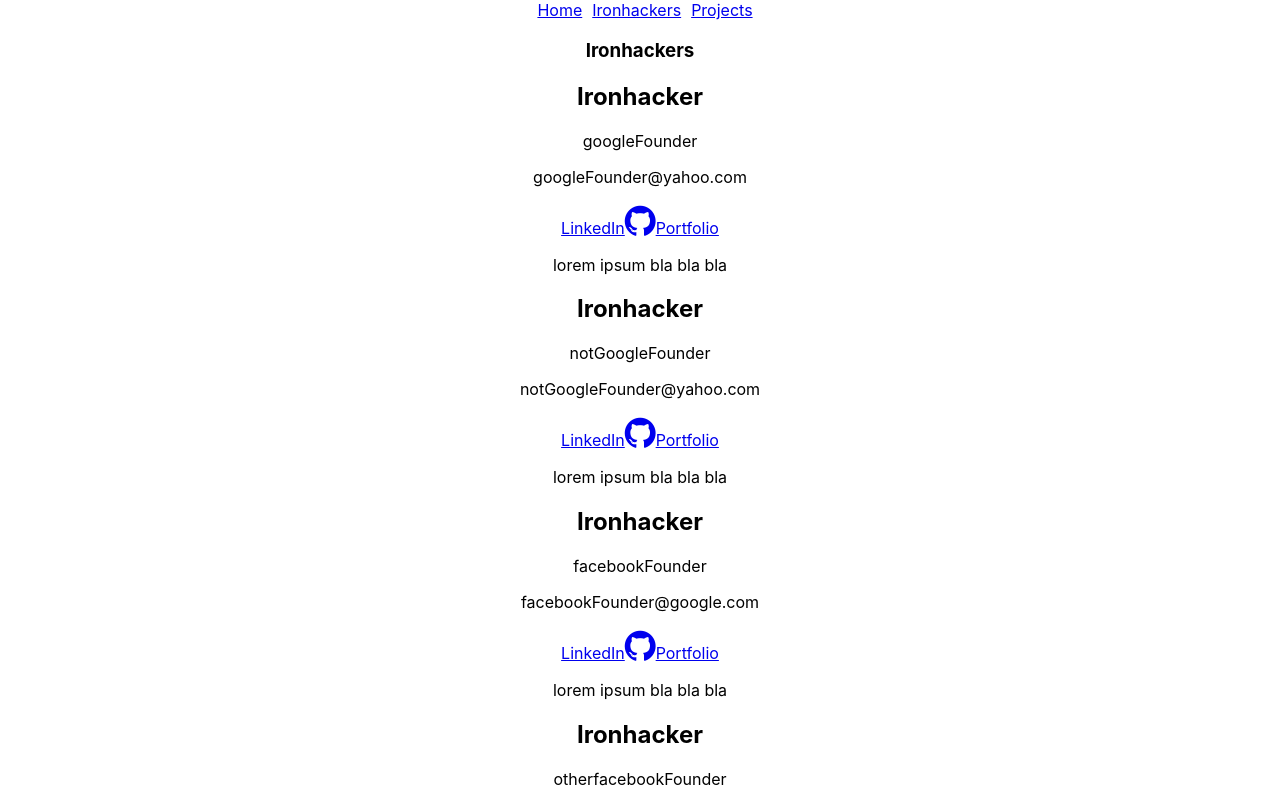
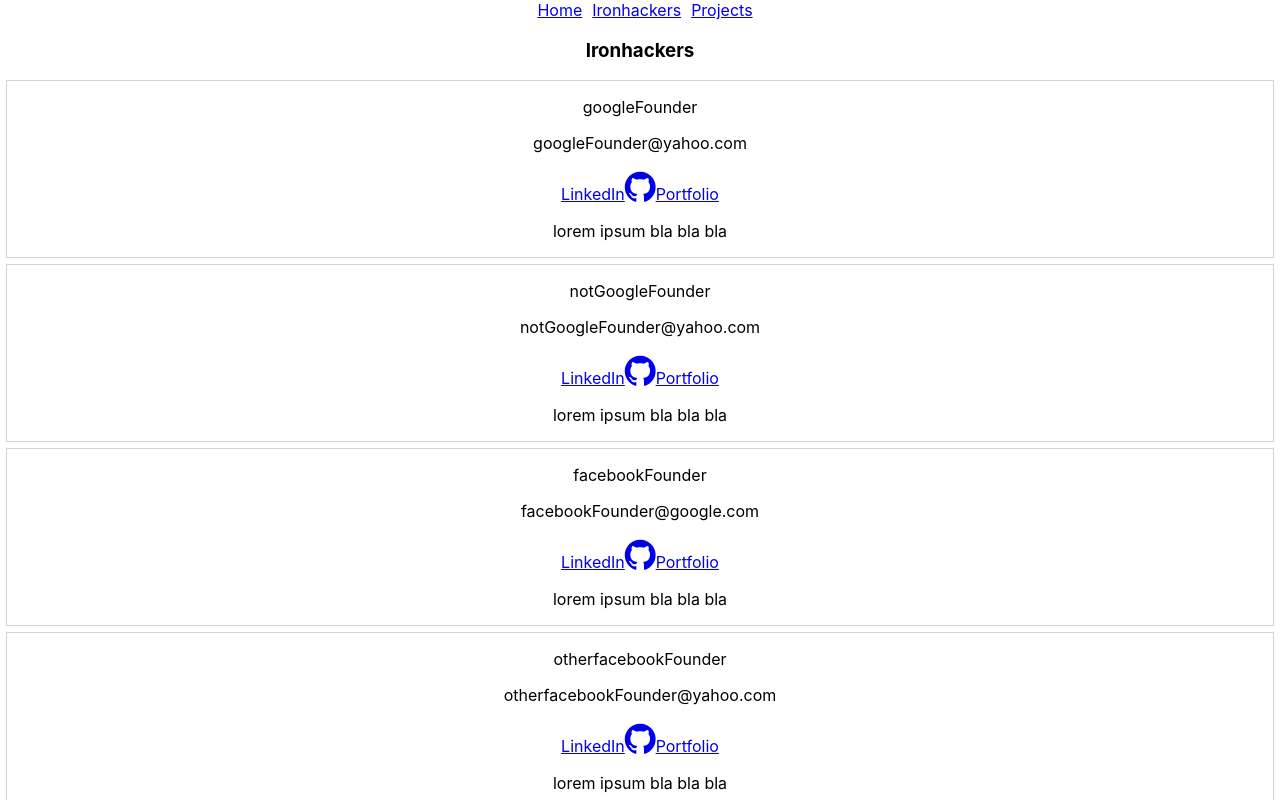
Before and after one commit to PelayoPAR/HubClub, a React (Create React App) app: page /ironhackers in a window 1280 px wide. Shown: the top 800 px of the page. Built offline with nearby package versions, Linux system fonts and the light colour scheme.

Commit message:
display single ironhacker page

```diff
--- a/package.json
+++ b/package.json
@@ -14,6 +14,7 @@
     "react-dom": "^18.2.0",
     "react-router-dom": "^6.8.0",
     "react-scripts": "5.0.1",
+    "slugify": "^1.6.5",
     "typescript": "^4.9.4",
     "web-vitals": "^2.1.4"
   },
--- a/src/App.css
+++ b/src/App.css
@@ -1,5 +1,6 @@
 .App {
   text-align: center;
+
 }
 
 .App-logo {
--- a/src/App.tsx
+++ b/src/App.tsx
@@ -3,6 +3,8 @@
 import HomePage from './Pages/Home/Home';
 import {Route, Routes} from 'react-router-dom'
 import Ironhackers from './Pages/Ironhackers/Ironhackers';
+import Projects from './Pages/Projects/Projects';
+import SingleIronhacker from './Pages/SingleIronhacker/SingleIronhacker';
 
 
 function App() {
@@ -13,6 +15,8 @@
       <Routes>
         <Route path="/" element={<HomePage/>}></Route>
         <Route path="/ironhackers" element={<Ironhackers/>}></Route>
+        <Route path="/projects" element={<Projects/>}></Route>
+        <Route path="/ironhackers/:name" element={<SingleIronhacker/>}></Route>
       </Routes>
     </div>
   );
--- a/src/Components/DisplayIronhacker/DisplayIronhacker.tsx
+++ b/src/Components/DisplayIronhacker/DisplayIronhacker.tsx
@@ -1,12 +1,17 @@
+import { useNavigate } from "react-router-dom"
 import { Ironhacker } from "../../Types/Types"
 
 function DisplayIronhacker({ singleIronhacker }: Ironhacker) {
 
-    const { name, email, linkedIn, gitHub, portfolio, aboutMe } = singleIronhacker
+    const { name, email, linkedIn, gitHub, portfolio, aboutMe, slug } = singleIronhacker
+    const navigate = useNavigate()
 
     return (
-        <div>
-            <h2>Ironhacker</h2>
+        <div style={{border: "solid lightGrey 1px", margin:"6px"}}
+        onClick={()=>{
+            navigate(`/ironhackers/${slug}`)
+        }
+            }>
             <p>{name}</p>
             <p>{email}</p>
             <a href={linkedIn}>LinkedIn</a>
--- a/src/Components/DisplayProject/DisplayProject.tsx
+++ b/src/Components/DisplayProject/DisplayProject.tsx
@@ -2,21 +2,20 @@
 import { Project } from '../../Types/Types'
 
 // type Project = {
-//     chosenProject: ChosenProject,
+//     singleProject: ChosenProject,
 // }
 
-function DisplayProject({ chosenProject }: Project) {
-    // if (chosenProject) {
-    //     console.log(chosenProject)
-    //     console.log(`name is : ${chosenProject.projectName}`)
+function DisplayProject({ singleProject }: Project) {
+    // if (singleProject) {
+    //     console.log(singleProject)
+    //     console.log(`name is : ${singleProject.projectName}`)
     // } else {
     //     console.log("failurrreeeee")
     // }
-    const { projectName, URL, description, owners, tech_used, img, module } = chosenProject
+    const { projectName, URL, description, owners, tech_used, img, module } = singleProject
 
     return (
         <div>
-            <h2>Project</h2>
             <p>{projectName}</p>
             <a target="_blank" rel="noreferrer" href={URL}>{URL}</a>
 
--- a/src/Data/ironhackers.json
+++ b/src/Data/ironhackers.json
@@ -6,7 +6,8 @@
         "linkedIn": "link",
         "gitHub": "GH",
         "portfolio": "another link",
-        "aboutMe": "lorem ipsum bla bla bla"
+        "aboutMe": "lorem ipsum bla bla bla",
+        "slug": "googlefounder"
     },
     {
         "id": "2",
@@ -15,7 +16,8 @@
         "linkedIn": "link",
         "gitHub": "GH",
         "portfolio": "another link",
-        "aboutMe": "lorem ipsum bla bla bla"
+        "aboutMe": "lorem ipsum bla bla bla",
+        "slug": "notgooglefounder"
     },
     {
         "id": "3",
@@ -24,7 +26,8 @@
         "linkedIn": "link",
         "gitHub": "GH",
         "portfolio": "another link",
-        "aboutMe": "lorem ipsum bla bla bla"
+        "aboutMe": "lorem ipsum bla bla bla",
+        "slug": "facebookfounder"
     },
     {
         "id": "4",
@@ -33,7 +36,8 @@
         "linkedIn": "link",
         "gitHub": "GH",
         "portfolio": "another link",
-        "aboutMe": "lorem ipsum bla bla bla"
+        "aboutMe": "lorem ipsum bla bla bla",
+        "slug": "otherfacebookfounder"
     },
     {
         "id": "5",
@@ -42,7 +46,8 @@
         "linkedIn": "link",
         "gitHub": "GH",
         "portfolio": "another link",
-        "aboutMe": "lorem ipsum bla bla bla"
+        "aboutMe": "lorem ipsum bla bla bla",
+        "slug": "jeff-besos"
     },
     {
         "id": "6",
@@ -51,7 +56,8 @@
         "linkedIn": "link",
         "gitHub": "GH",
         "portfolio": "another link",
-        "aboutMe": "lorem ipsum bla bla bla"
+        "aboutMe": "lorem ipsum bla bla bla",
+        "slug": "not-jeffie"
     },
     {
         "id": "7",
@@ -60,7 +66,8 @@
         "linkedIn": "link",
         "gitHub": "GH",
         "portfolio": "another link",
-        "aboutMe": "lorem ipsum bla bla bla"
+        "aboutMe": "lorem ipsum bla bla bla",
+        "slug": "terminator"
     },
     {
         "id": "8",
@@ -69,6 +76,7 @@
         "linkedIn": "link",
         "gitHub": "GH",
         "portfolio": "another link",
-        "aboutMe": "lorem ipsum bla bla bla"
+        "aboutMe": "lorem ipsum bla bla bla",
+        "slug": "skynet"
     }
 ]
--- a/src/Pages/Home/Home.tsx
+++ b/src/Pages/Home/Home.tsx
@@ -39,13 +39,16 @@
     }
   }, swapDisplayTimerMs)
 
+
+
   return (
     <div className="App">
 
       <h1>IronVengers Hub Club</h1>
-
+      <h2>Ironhacker</h2>
       <DisplayIronhacker singleIronhacker={{ ...Ironhackers[randomIhIndex] }} />
-      <DisplayProject chosenProject={{ ...Projects[randomIndex] }} />
+      <h2>Project</h2>
+      <DisplayProject singleProject={{ ...Projects[randomIndex] }} />
     </div>
   );
 }
--- /dev/null
+++ b/src/Pages/Projects/Projects.tsx
@@ -0,0 +1,16 @@
+import React from 'react'
+import DisplayProject from '../../Components/DisplayProject/DisplayProject'
+import projects from "../../Data/projects.json"
+
+function Projects() {
+  return (
+    <div>
+        <h3>Projects</h3>
+        {projects.map((project, index)=>{
+            return <DisplayProject key={index} singleProject={project}/>
+        })}
+    </div>
+  )
+}
+
+export default Projects
--- /dev/null
+++ b/src/Pages/SingleIronhacker/SingleIronhacker.tsx
@@ -0,0 +1,19 @@
+import React from 'react'
+import Ironhackers from '../../Data/ironhackers.json'
+import { useParams } from 'react-router-dom'
+
+function SingleIronhacker() {
+    const {name} = useParams()
+    const ironhacker = Ironhackers.find(ironhacker=>ironhacker.slug===name)
+
+    console.log(ironhacker)
+  return (
+    <div>
+        {/* {ironhacker && <h3>{ironhacker.name}</h3>} */}
+        {/* <h3>{ironhacker?.name}</h3> */}
+        <h3>{ironhacker?.name}</h3>
+    </div>
+  )
+}
+
+export default SingleIronhacker
```
Also changed, not shown: src/Types/Types.d.ts (+5 -4 lines), 1 other file (tests, documents, lock files or other folders).
